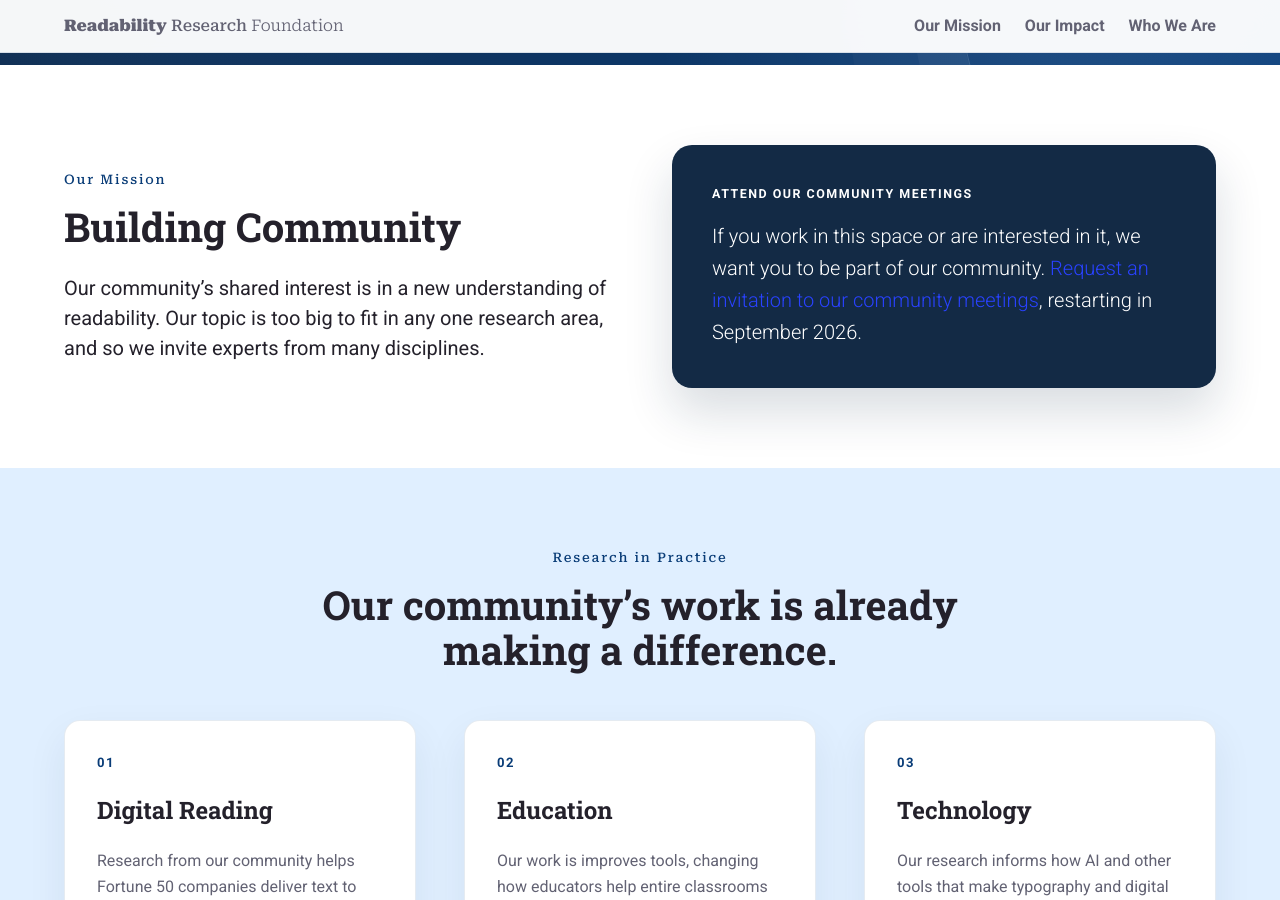
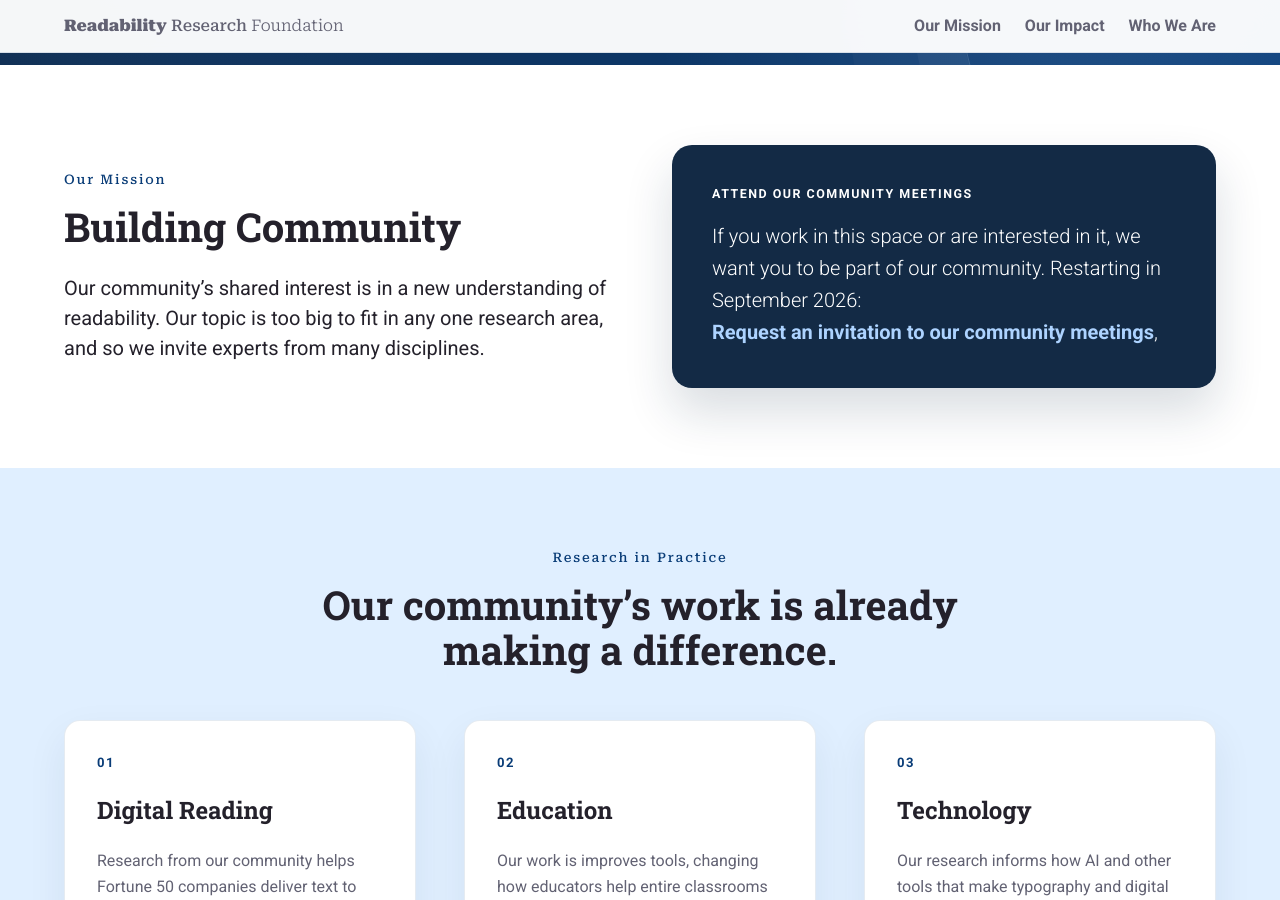
Before and after one commit to Readability-Research-Foundation/web, a Jekyll site: the page built from index.md, in a window 1280 px wide and 900 px high, scrolled down 501 px. Built offline with Jekyll 4.4.1, drawn with Linux system fonts in a browser that asks for light colours.

Commit message:
add community link

```diff
--- a/assets/css/style.css
+++ b/assets/css/style.css
@@ -227,6 +227,17 @@ h6,
   font-weight: 300;
 }
 
+.community-link {
+  color: var(--rrf-cloud-light);
+  font-weight: 700;
+}
+
+.community-link:hover,
+.community-link:focus {
+  color: var(--rrf-white);
+  text-decoration: underline;
+}
+
 .section {
   padding-top: 5rem !important;
   padding-bottom: 5rem !important;
--- a/index.md
+++ b/index.md
@@ -81,7 +81,9 @@ description: The Readability Research Foundation advances the science of reading
           <div class="mission-panel">
             <p class="mission-panel-label">Attend our Community Meetings</p>
             <p>
-              If you work in this space or are interested in it, we want you to be part of our community. <a href="https://forms.gle/a7DvHCBdvnyHARnX9">Request an invitation to our community meetings</a>, restarting in September 2026.
+              If you work in this space or are interested in it, we want you to be part of our community. Restarting in September 2026:
+              <br>
+              <a class="community-link" href="https://forms.gle/a7DvHCBdvnyHARnX9"><strong>Request an invitation to our community meetings</strong></a>,
             </p>
           </div>
         </div>
```
